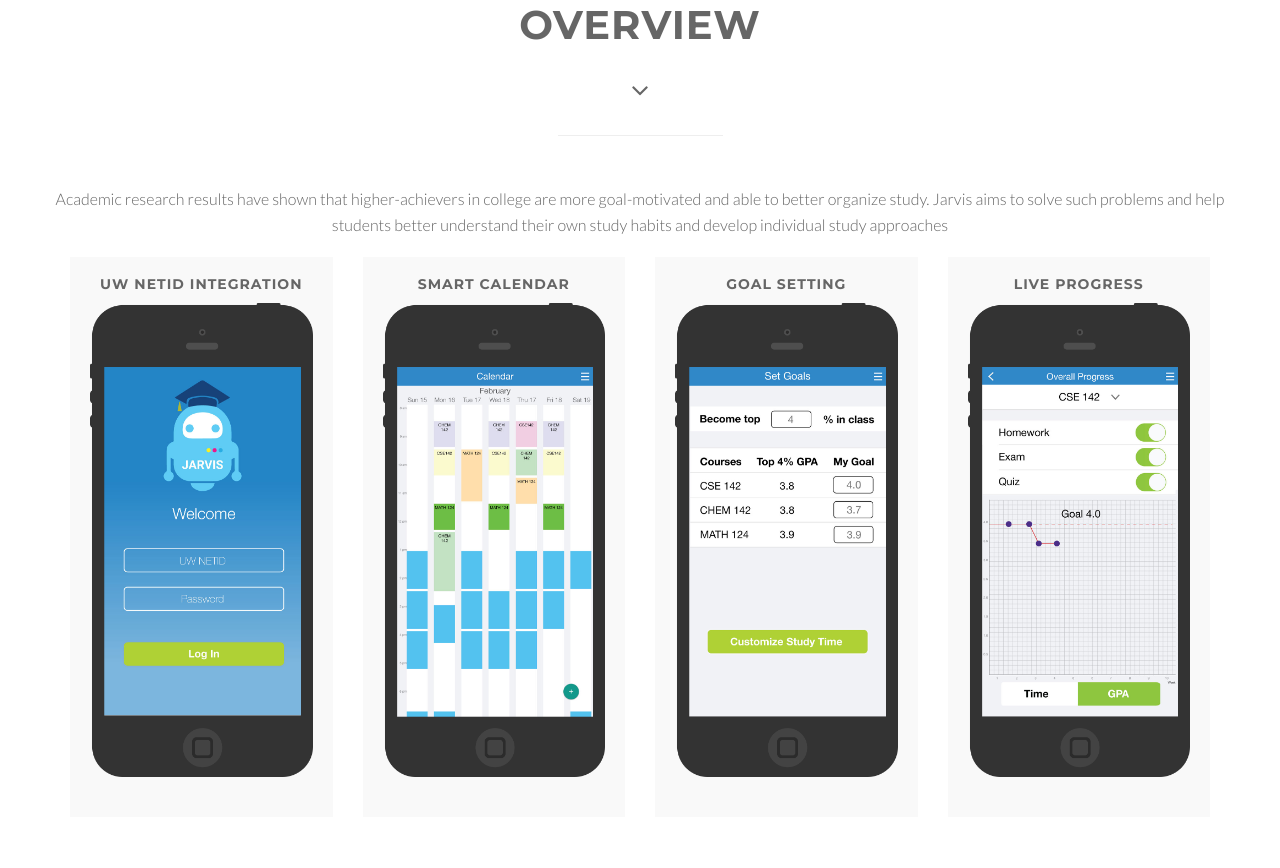
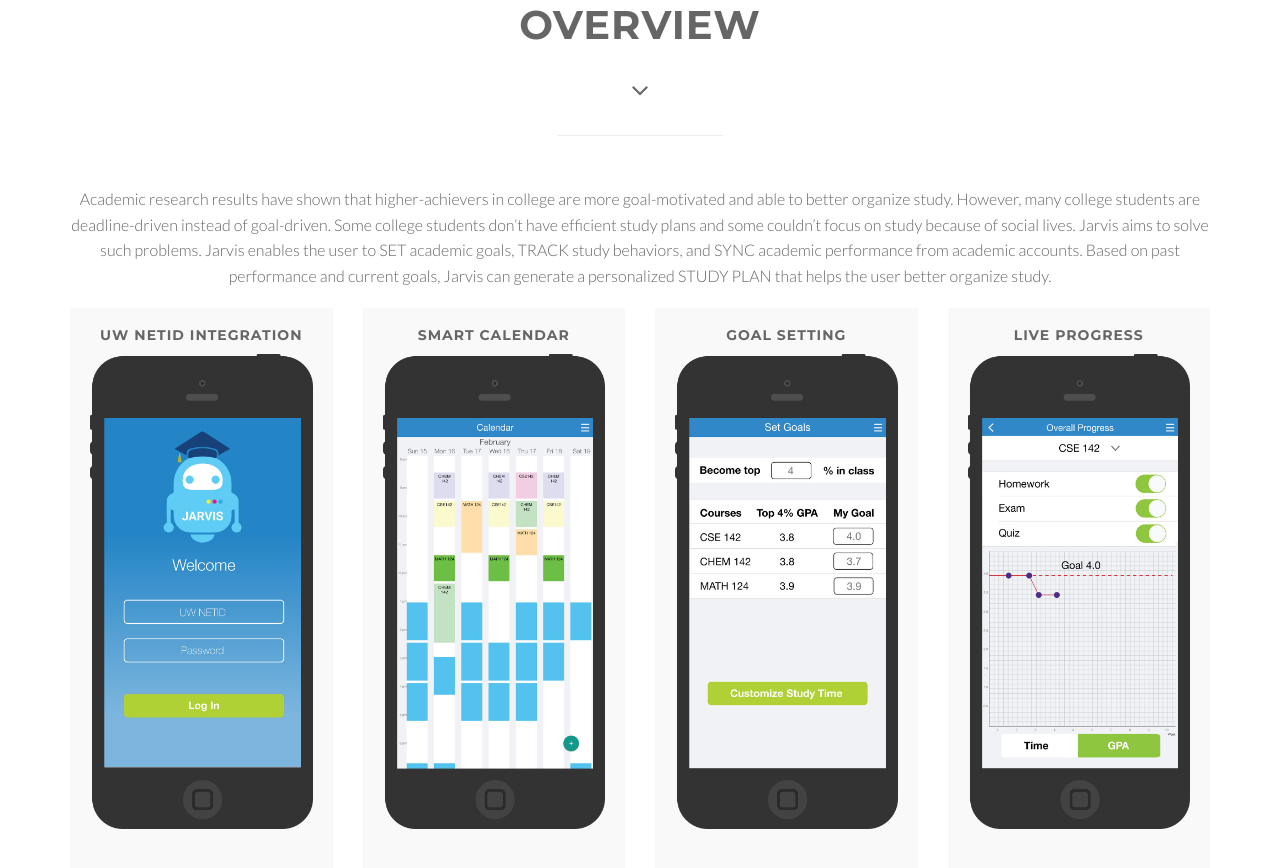
Before and after one commit to senghuot/Jarvis-Study, a plain HTML site: page index.html in a window 1280 px wide. Shown: the part 907-1775 px from the top of the page. Drawn offline with Linux system fonts and the light colour scheme.

Commit message:
Adding more description

```diff
--- a/index.html
+++ b/index.html
@@ -96,7 +96,9 @@
 
       <div class="row">
         <p>
-          Academic research results have shown that higher-achievers in college are more goal-motivated and able to better organize study. Jarvis aims to solve such problems and help students better understand their own study habits and develop individual study approaches
+          Academic research results have shown that higher-achievers in college are more goal-motivated and able to better organize study. However, many college students are deadline-driven instead of goal-driven. Some college students don’t have efficient study plans and some couldn’t focus on study because of social lives.
+
+          Jarvis aims to solve such problems. Jarvis enables the user to SET academic goals, TRACK study behaviors, and SYNC academic performance from academic accounts. Based on past performance and current goals, Jarvis can generate a personalized STUDY PLAN that helps the user better organize study.
         </p>
       </div>
       <div class="row">
```
Also changed, not shown: 3 other files.
